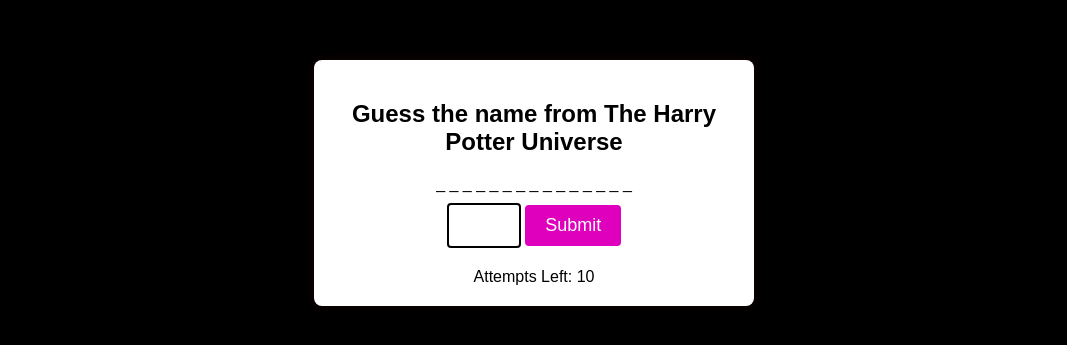
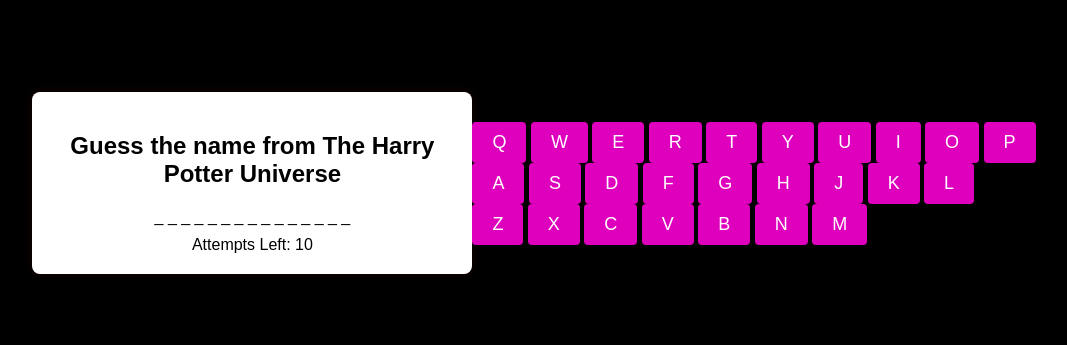
Before and after one commit to g3gitt/GuessTheName, a plain HTML site: page index.html in a window 1280 px wide. Shown: the part 217-562 px from the top of the page, without its empty margins (106-1173 px from the left). Drawn offline with Linux system fonts and the light colour scheme.

Commit message:
Update index.html

```diff
--- a/index.html
+++ b/index.html
@@ -7,20 +7,62 @@
     <link rel="stylesheet" href="style.css">
 </head>
 <body>
-
     <div class="container">
         <h2>Guess the name from The Harry Potter Universe</h2>
-       <div id="board"></div>
-<input id="userLetter" type="text" />
-<button id="submitLetter">Submit</button>
-<div id="feedback"></div>
-<div id="attemptsLeft"></div>
+        <div id="board"></div>
+        <div id="feedback"></div>
+        <div id="attemptsLeft"></div>
+    </div>
+    <div id="Modal" style="display: none;">
+      <div class="modal-content">
+          <h2>Game Over!</h2>
+          <p id="gameOverMessage"></p>
+          <button onclick="restartGame()">Restart Game</button>
+      </div>
+  </div>
+  <div id="restartModal" style="display: none;">
+    <div class="modal-content">
+        <h2>Congratulations!</h2>
+        <p id="restartMessage"></p>
+        <p>Wanna play again?</p>
+        <button onclick="restartGame()">Restart Game</button>
+    </div>
+</div>
+    <footer>
+      <div data-keyboard class="keyboard">
+        <button class="key" data-key="Q">Q</button>
+        <button class="key" data-key="W">W</button>
+        <button class="key" data-key="E">E</button>
+        <button class="key" data-key="R">R</button>
+        <button class="key" data-key="T">T</button>
+        <button class="key" data-key="Y">Y</button>
+        <button class="key" data-key="U">U</button>
+        <button class="key" data-key="I">I</button>
+        <button class="key" data-key="O">O</button>
+        <button class="key" data-key="P">P</button>
+        <div class="space"></div>
+        <button class="key" data-key="A">A</button>
+        <button class="key" data-key="S">S</button>
+        <button class="key" data-key="D">D</button>
+        <button class="key" data-key="F">F</button>
+        <button class="key" data-key="G">G</button>
+        <button class="key" data-key="H">H</button>
+        <button class="key" data-key="J">J</button>
+        <button class="key" data-key="K">K</button>
+        <button class="key" data-key="L">L</button>
+        <div class="space"></div>
+        <button class="key" data-key="Z">Z</button>
+        <button class="key" data-key="X">X</button>
+        <button class="key" data-key="C">C</button>
+        <button class="key" data-key="V">V</button>
+        <button class="key" data-key="B">B</button>
+        <button class="key" data-key="N">N</button>
+        <button class="key" data-key="M">M</button>
+        </button>
+        </div>
 
-    </div>
-    <script src="app.js"></script>
- <script>
-  window.va = window.va || function () { (window.vaq = window.vaq || []).push(arguments); };
-</script>
-<script defer src="/_vercel/insights/script.js"></script>
+
+    </footer>
+    <script type="text/javascript" src="app.js"></script>
 </body>
 </html>
```
